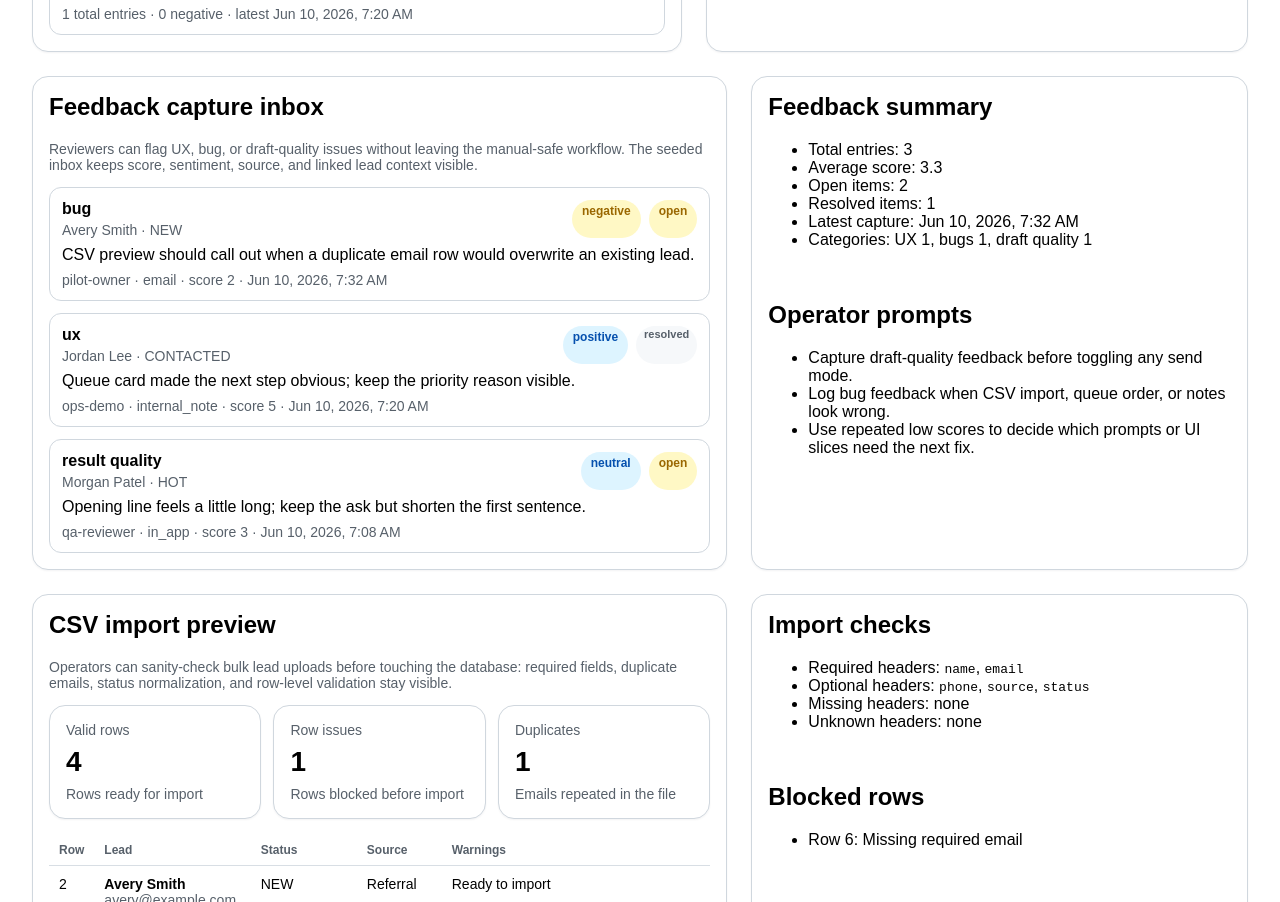
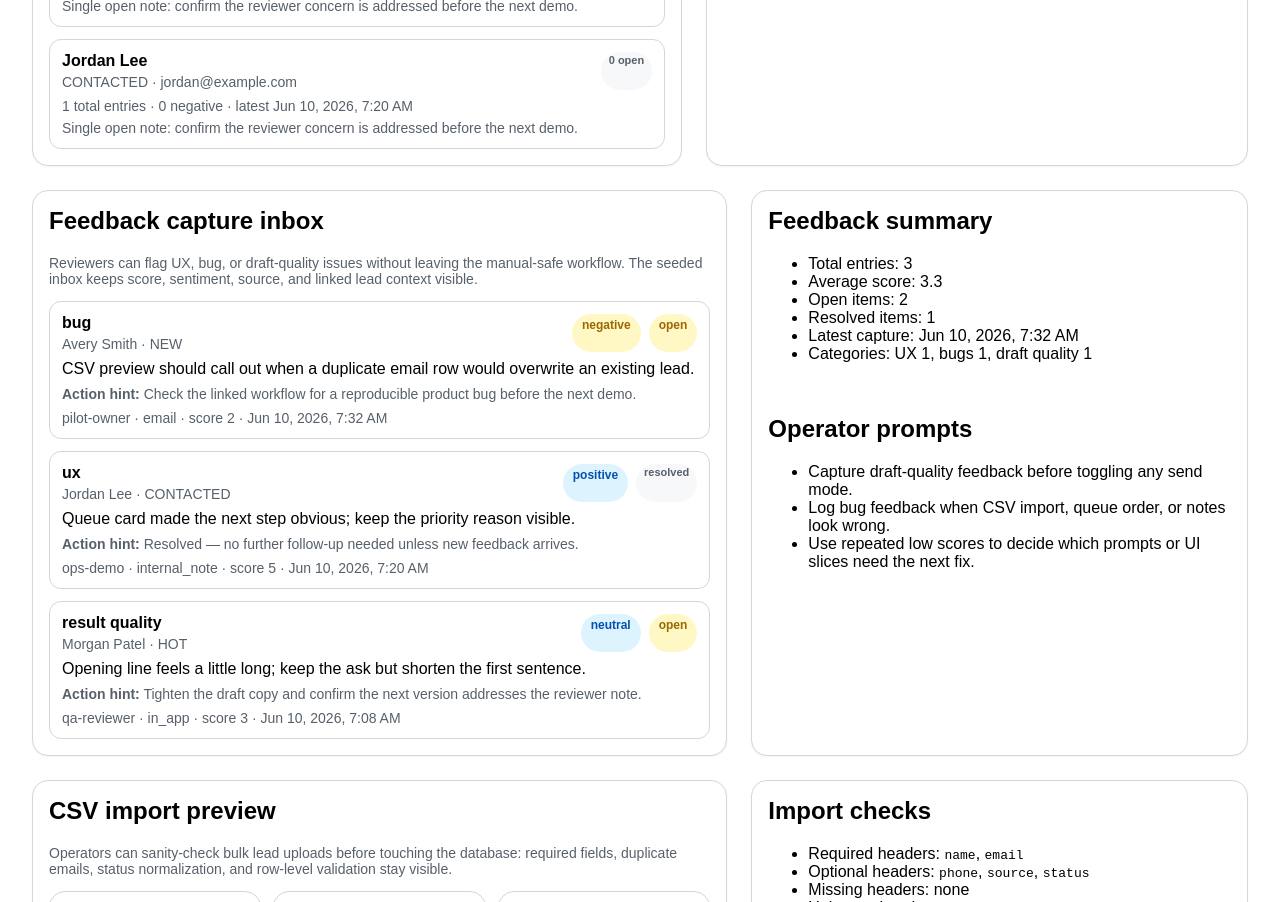
Before and after one commit to mendyraul/sales-followup-copilot, a Next.js app: page / in a window 1280 px wide. Shown: the part 4000-4902 px from the top of the page. Built offline with nearby package versions, Linux system fonts and the light colour scheme.

Commit message:
feat: add feedback action hints

```diff
--- a/src/app/page.tsx
+++ b/src/app/page.tsx
@@ -8,7 +8,7 @@ import { demoLeadNotes, demoTimelineEntries } from '../data/demoTimeline';
 import { recentAuditEntries, summarizeAuditCoverage } from '../domain/audit';
 import { parseLeadCsvPreview } from '../domain/csv-import';
 import { summarizeDeploymentChecklist } from '../domain/deployment';
-import { feedbackHotspots, feedbackNeedsAttention, recentFeedback, summarizeFeedback } from '../domain/feedback';
+import { feedbackActionHint, feedbackHotspots, feedbackNeedsAttention, recentFeedback, summarizeFeedback } from '../domain/feedback';
 import { summarizeManualQaChecklist } from '../domain/manual-qa';
 import { needsAttention } from '../domain/queue';
 import { entriesForLead, notePreview, notesForLead, summarizeTimeline } from '../domain/timeline';
@@ -223,6 +223,7 @@ export default function HomePage() {
                     {entry.category.replace('_', ' ')} · {entry.source} · score {entry.score ?? 'n/a'}
                   </div>
                   <div style={{ marginTop: 8 }}>{entry.message}</div>
+                  <div style={{ ...mutedStyle, marginTop: 8 }}><strong>Next step:</strong> {feedbackActionHint(entry)}</div>
                 </li>
               );
             })}
@@ -318,6 +319,11 @@ export default function HomePage() {
                   <div style={{ ...mutedStyle, marginTop: 8 }}>
                     {hotspot.totalEntries} total entries · {hotspot.negativeEntries} negative · latest {formatTimestamp(hotspot.latestAt)}
                   </div>
+                  <div style={{ ...mutedStyle, marginTop: 6 }}>
+                    {hotspot.openEntries > 1
+                      ? 'Repeated open notes suggest a draft/content fix should land before the next outreach.'
+                      : 'Single open note: confirm the reviewer concern is addressed before the next demo.'}
+                  </div>
                 </li>
               );
             })}
@@ -370,6 +376,7 @@ export default function HomePage() {
                     </div>
                   </div>
                   <div style={{ marginTop: 8 }}>{entry.message}</div>
+                  <div style={{ ...mutedStyle, marginTop: 8 }}><strong>Action hint:</strong> {feedbackActionHint(entry)}</div>
                   <div style={{ ...mutedStyle, marginTop: 8 }}>
                     {entry.reviewer} · {entry.source} · score {entry.score ?? 'n/a'} · {formatTimestamp(entry.createdAt)}
                   </div>
--- a/src/domain/feedback.ts
+++ b/src/domain/feedback.ts
@@ -109,6 +109,30 @@ export type FeedbackHotspot = {
   latestAt: string;
 };
 
+export function feedbackActionHint(record: FeedbackRecord) {
+  if (record.resolved) {
+    return 'Resolved — no further follow-up needed unless new feedback arrives.';
+  }
+
+  if (record.category === 'bug') {
+    return 'Check the linked workflow for a reproducible product bug before the next demo.';
+  }
+
+  if ((record.score ?? 5) <= 2 || record.sentiment === 'negative') {
+    return 'Review the linked draft or queue state with a human before sending anything else.';
+  }
+
+  if (record.category === 'result_quality') {
+    return 'Tighten the draft copy and confirm the next version addresses the reviewer note.';
+  }
+
+  if (record.category === 'ux') {
+    return 'Verify the operator workflow stays obvious without adding automation risk.';
+  }
+
+  return 'Log the note, confirm the context, and decide the next manual-safe follow-up.';
+}
+
 export function feedbackHotspots(records: FeedbackRecord[], limit = 3): FeedbackHotspot[] {
   const grouped = new Map<string, FeedbackHotspot>();
 
```
Also changed, not shown: 3 other files (tests, documents, lock files or other folders).
